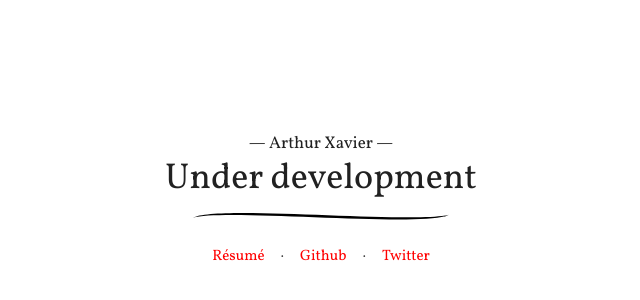
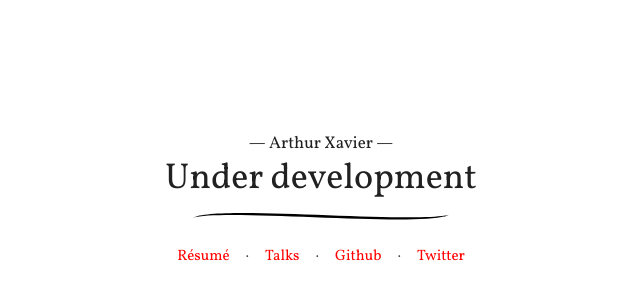
Before and after one commit to arthurxavierx/arthurxavierx.github.io, a website: page index.html in a window 1280 px wide. Shown: the part 176-476 px from the top of the page, without its empty margins (319-959 px from the left). Drawn offline with Linux system fonts and the light colour scheme.

Commit message:
Add link to talks repository

```diff
--- a/css/typography.css
+++ b/css/typography.css
@@ -16,12 +16,12 @@ body {
 
 /** ANCHORS */
 a {
-  color: #F00;
+  color: #FF0000;
   text-decoration: none;
 }
 
 a:hover {
-  color: #1A1A1A;
+  color: #212121;
   text-decoration: underline;
 }
 
--- a/index.html
+++ b/index.html
@@ -25,6 +25,8 @@
     <nav>
       <a href="resume.pdf">Résumé</a>
       &middot;
+      <a href="//github.com/arthurxavierx/talks/blob/master/README.md">Talks</a>
+      &middot;
       <a href="//github.com/arthurxavierx">Github</a>
       &middot;
       <a href="//twitter.com/arthurxavierx">Twitter</a>
```
